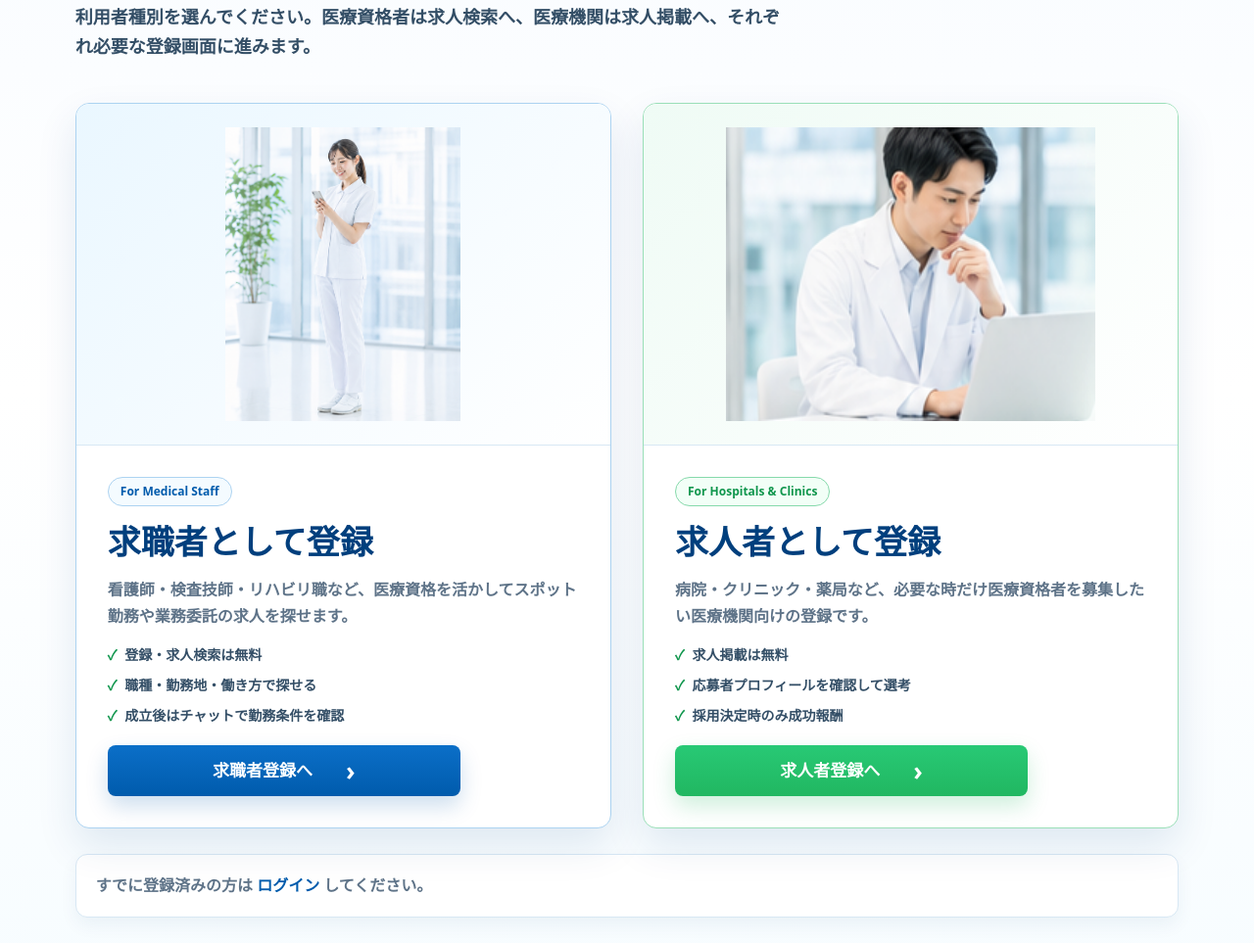
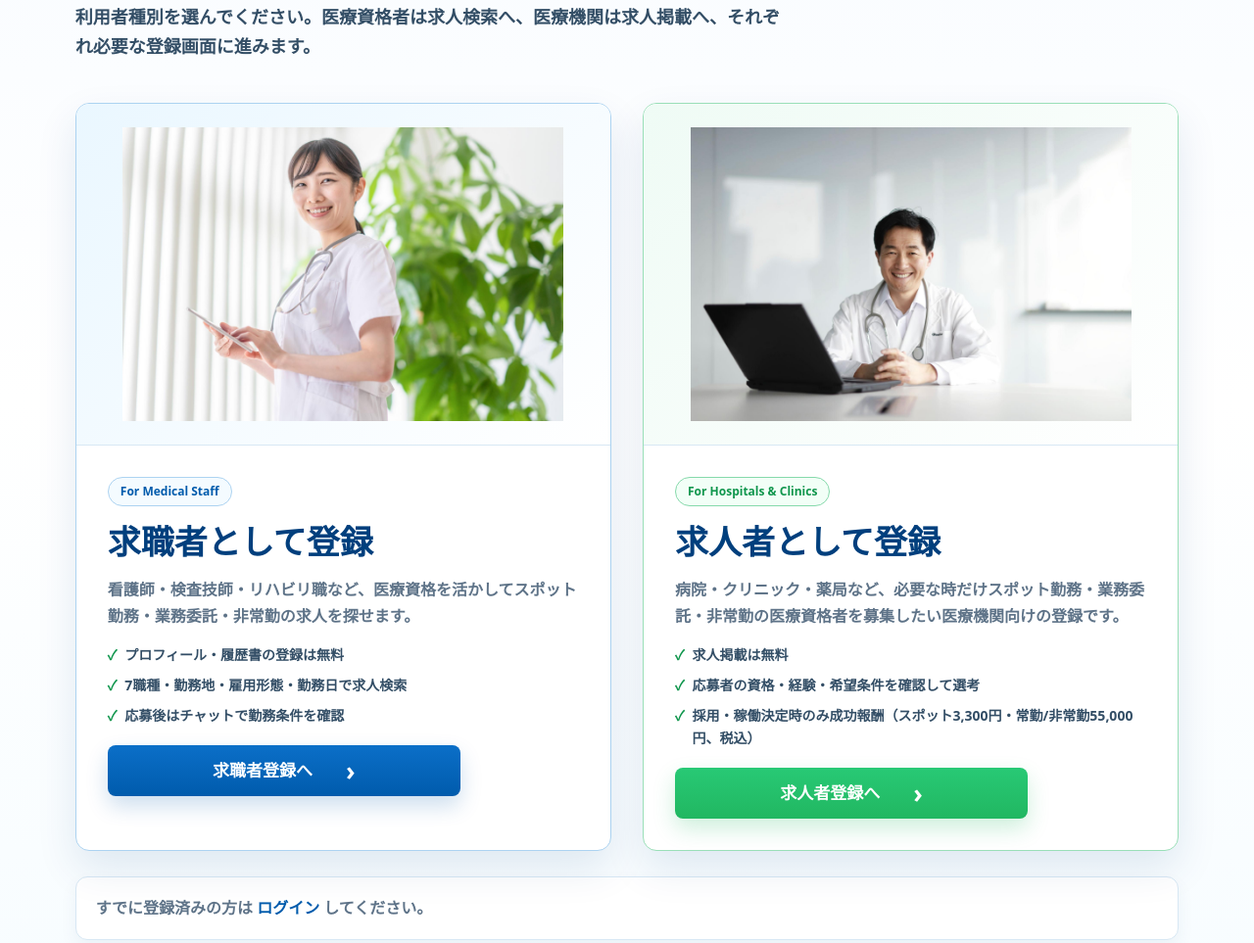
Before and after one commit to tonu4343/MediSpot_2, a plain HTML site: page register.html in a window 1280 px wide. Shown: the part 259-1222 px from the top of the page at 98% size. Drawn offline with Linux system fonts and the light colour scheme.

Commit message:
Align register page photos and copy with the actual dashboards
Use the same seeker/employer photos as the landing page's role
sections instead of the separate portrait crops, and rewrite each
card's bullet points to match what seeker-dashboard.html and
employer-dashboard.html actually offer (profile+resume registration,
7-profession/location/type/date search, and the real spot vs
regular/non-regular success-fee split) instead of generic copy.

Co-Authored-By: Claude Sonnet 5 <noreply@anthropic.com>

```diff
--- a/register.html
+++ b/register.html
@@ -36,16 +36,16 @@
         <div class="register-choice-grid">
           <a class="register-choice-card seeker" href="register-seeker.html">
             <span class="register-choice-photo">
-              <img src="assets/seeker-photo.png" alt="スマートフォンで求人を確認する医療スタッフ">
+              <img src="assets/nurse.jpg" alt="スマートフォンで求人を確認する看護師">
             </span>
             <span class="register-choice-body">
               <span class="register-choice-kicker">For Medical Staff</span>
               <h2>求職者として登録</h2>
-              <p>看護師・検査技師・リハビリ職など、医療資格を活かしてスポット勤務や業務委託の求人を探せます。</p>
+              <p>看護師・検査技師・リハビリ職など、医療資格を活かしてスポット勤務・業務委託・非常勤の求人を探せます。</p>
               <ul class="register-choice-points">
-                <li>登録・求人検索は無料</li>
-                <li>職種・勤務地・働き方で探せる</li>
-                <li>成立後はチャットで勤務条件を確認</li>
+                <li>プロフィール・履歴書の登録は無料</li>
+                <li>7職種・勤務地・雇用形態・勤務日で求人検索</li>
+                <li>応募後はチャットで勤務条件を確認</li>
               </ul>
               <span class="role-cta seeker-cta">求職者登録へ<span>›</span></span>
             </span>
@@ -53,16 +53,16 @@
 
           <a class="register-choice-card employer" href="register-employer.html">
             <span class="register-choice-photo">
-              <img src="assets/employer-photo.png" alt="求人を確認する医療機関担当者">
+              <img src="assets/employe .jpg" alt="求人を確認する医療機関担当者">
             </span>
             <span class="register-choice-body">
               <span class="register-choice-kicker">For Hospitals & Clinics</span>
               <h2>求人者として登録</h2>
-              <p>病院・クリニック・薬局など、必要な時だけ医療資格者を募集したい医療機関向けの登録です。</p>
+              <p>病院・クリニック・薬局など、必要な時だけスポット勤務・業務委託・非常勤の医療資格者を募集したい医療機関向けの登録です。</p>
               <ul class="register-choice-points">
                 <li>求人掲載は無料</li>
-                <li>応募者プロフィールを確認して選考</li>
-                <li>採用決定時のみ成功報酬</li>
+                <li>応募者の資格・経験・希望条件を確認して選考</li>
+                <li>採用・稼働決定時のみ成功報酬（スポット3,300円・常勤/非常勤55,000円、税込）</li>
               </ul>
               <span class="role-cta employer-cta">求人者登録へ<span>›</span></span>
             </span>
```
